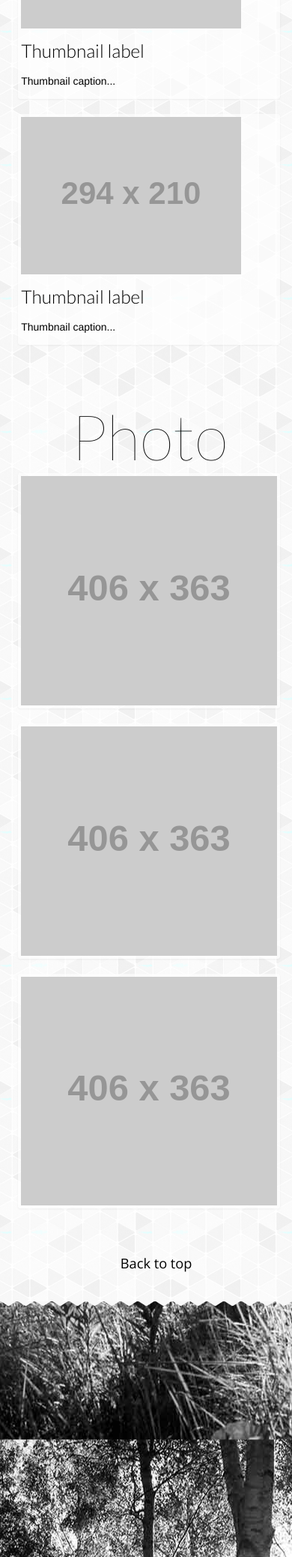
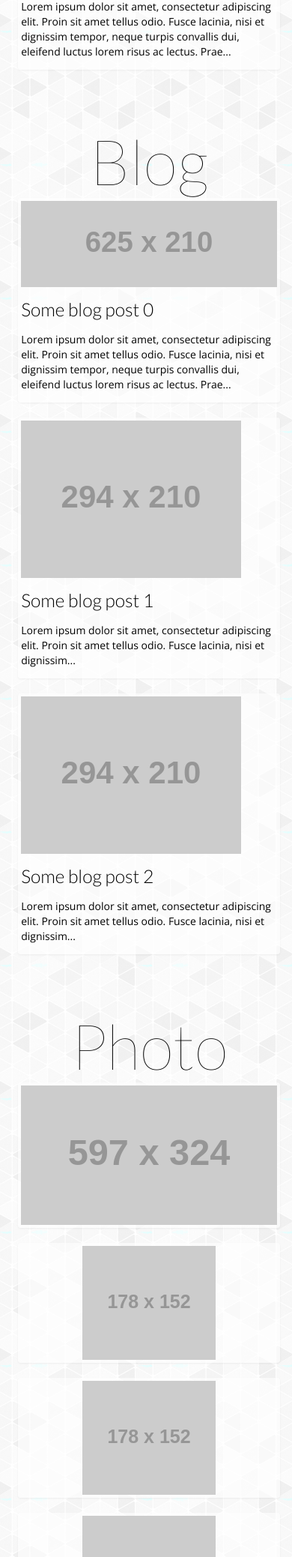
Before and after one commit to Dinoshauer/mackwerk, a Flask app: page / in a window 390 px wide. Shown: the part 4423-6500 px from the top of the page at 75% size. Run offline with Flask 2, Linux system fonts and the light colour scheme; grey boxes labelled with a size stand in for pictures from a placeholder-image service; some libraries are stand-ins or nearby versions; some web fonts are replaced.

Commit message:
Added static html templates and static jQuery versions for ease of mobility and reference. Home template is now ready for real data. Simplified the way dummy data is made in app.py home method

```diff
--- a/app.py
+++ b/app.py
@@ -2,13 +2,46 @@
 from flask import Flask, g, render_template, request, flash, redirect, url_for, jsonify
 
 app = Flask(__name__)
+app.jinja_env.add_extension('jinja2.ext.loopcontrols')
 app.secret_key = 'mackwerk201'
 
 # Home
 @app.route('/')
 @app.route('/home')
 def home():
-    return render_template('/home.htm')
+    work = []
+    workI = 0
+    while workI < 2:
+        case = {
+            'img':None,
+            'summary':'Lorem ipsum dolor sit amet, consectetur adipiscing elit. Proin sit amet tellus odio. Fusce lacinia, nisi et dignissim tempor, neque turpis convallis dui, eleifend luctus lorem risus ac lectus. Praesent aliquet gravida condimentum. Aenean luctus, enim sed placerat pellentesque, orci orci semper quam, sed posuere ligula turpis ut libero. Ut molestie nisl eu lorem tempor in egestas tortor rhoncus. Sed accumsan volutpat fringilla. Pellentesque vehicula ultrices nibh, at facilisis lorem tincidunt ac. In interdum sodales nulla nec hendrerit. Morbi rutrum, purus venenatis aliquam sollicitudin, mauris libero sollicitudin erat, ac fermentum sem enim eu augue. Vivamus pretium, quam id faucibus feugiat, libero elit elementum dolor, eget molestie leo libero id sem.',
+            'slug':'some-case-{0}'.format(workI)
+        }
+        work.append(case)
+        workI += 1
+
+    blog = []
+    blogI = 0
+    while blogI < 3:
+        post = {
+            'img':None,
+            'header':'Some blog post {0}'.format(blogI),
+            'summary':'Lorem ipsum dolor sit amet, consectetur adipiscing elit. Proin sit amet tellus odio. Fusce lacinia, nisi et dignissim tempor, neque turpis convallis dui, eleifend luctus lorem risus ac lectus. Praesent aliquet gravida condimentum. Aenean luctus, enim sed placerat pellentesque, orci orci semper quam, sed posuere ligula turpis ut libero. Ut molestie nisl eu lorem tempor in egestas tortor rhoncus. Sed accumsan volutpat fringilla. Pellentesque vehicula ultrices nibh, at facilisis lorem tincidunt ac. In interdum sodales nulla nec hendrerit. Morbi rutrum, purus venenatis aliquam sollicitudin, mauris libero sollicitudin erat, ac fermentum sem enim eu augue. Vivamus pretium, quam id faucibus feugiat, libero elit elementum dolor, eget molestie leo libero id sem.',
+            'slug':'some-blog-post-{0}'.format(blogI)
+        }
+        blog.append(post)
+        blogI += 1
+
+    photography = []
+    photoI = 0
+    while photoI < 7:
+        photo = {
+            'img':None,
+            'slug':'photo-{0}'.format(photoI)
+        }
+        photography.append(photo)
+        photoI += 1
+    return render_template('/home.htm', work = work, blog = blog, photography = photography)
 
 # Work
 @app.route('/work')
--- a/static/css/styles.css
+++ b/static/css/styles.css
@@ -188,6 +188,9 @@
     border: none;
     background-color: rgba(255,255,255, 0.6);
 }
+    .thumbnail p{
+        font-family: 'Open Sans', sans-serif;
+    }
 
 .row, .row-fluid {
     margin-top: 2%;
--- a/templates/home.htm
+++ b/templates/home.htm
@@ -1,3 +1,4 @@
+
 {% extends "template.htm" %}
 {% block headText %}
 	Hello.<br />
@@ -8,94 +9,92 @@
 {% block content %}
 <div class="container-fluid">
 	<!-- WORK SECTION -->
+	{% if work %}
 		<div class="row-fluid glyph-holder work">
 			<div class="span12 text-center">
-			<!--<i class="icon-desktop glyph"></i>-->
-			<a href="Cases.html" class="lato-hairline">Work</a>
+				<a href="{{ url_for('work') }}" class="lato-hairline">Work</a>
 			</div>
 		</div>
 		<div class="row-fluid">
 			<ul class="thumbnails">
+				{% for case in work %}
 					<li class="span6">
 						<div class="thumbnail">
-					<a href="Case.html">
+							<a href="{{ case['slug'] }}">
 								<img src="http://placekitten.com/625/250" alt="">
-						<p class="open-sans">Thumbnail caption...</p>
+								<p>{{ case['summary']|truncate(200, true) }}</p>
 							</a>
 						</div>
 					</li>
-			<li class="span6">
-				<div class="thumbnail">
-					<a href="Case.html">
-						<img src="http://placehold.it/625x250" alt="">
-						<p class="open-sans">Thumbnail caption...</p>
-					</a>
-				</div>
-			</li>
+				{% endfor %}
 			</ul>
 		</div>
+	{% endif %}
 	<!-- BLOG SECTION -->
+	{% if blog %}
 	<div class="row-fluid glyph-holder blog">
 		<div class="span12 text-center">
 			<!--<i class="icon-desktop glyph"></i>-->
-			<a href="Blog.html" class="lato-hairline">Blog posts</a>
+			<a href="{{ url_for('blog')}}" class="lato-hairline">Blog posts</a>
 		</div>
 	</div>
 	<div class="row-fluid">
 		<ul class="thumbnails">
+			{% for post in blog %}
+				{%- if loop.first %}
 					<li class="span6">
 						<div class="thumbnail">
-					<a href="BlogPost.html">
+							<a href="{{ post['slug'] }}">
 								<img src="http://placehold.it/625x210" alt="">
-						<h3 class="lato-u-bold">Thumbnail label</h3>
-						<p>Thumbnail caption...</p>
+								<h3 class="lato-u-bold">{{ post['header'] }}</h3>
+								<p>{{ post['summary']|truncate(200, true) }}</p>
 							</a>
 						</div>
 					</li>
+				{% else %}
 					<li class="span3">
 						<div class="thumbnail">
-					<a href="BlogPost.html">
+							<a href="{{ post['slug'] }}">
 								<img src="http://placehold.it/294x210" alt="">
-						<h3 class="lato-u-bold">Thumbnail label</h3>
-						<p>Thumbnail caption...</p>
+								<h3 class="lato-u-bold">{{ post['header'] }}</h3>
+								<p>{{ post['summary']|truncate(120, true) }}</p>
 							</a>
 						</div>
 					</li>
-			<li class="span3">
-				<div class="thumbnail">
-					<a href="BlogPost.html">
-						<img src="http://placehold.it/294x210" alt="">
-						<h3 class="lato-u-bold">Thumbnail label</h3>
-						<p>Thumbnail caption...</p>
-					</a>
-				</div>
-			</li>
+				{% endif %}
+			{% endfor %}
 		</ul>
 	</div>
+	{% endif %}
 	<!-- PHOTOGRAPHY SECTION -->
+	{% if photography %}
 		<div class="row-fluid glyph-holder photo">
 			<div class="span12 text-center">
 				<!--<i class="icon-desktop glyph"></i>-->
-			<a href="#" class="lato-hairline">Photographies</a>
+				<a href="{{ url_for('photography')}}" class="lato-hairline">Photographies</a>
 			</div>
 		</div>
 		<div class="row-fluid">
 			<ul class="thumbnails">
-			<li class="span4">
+				{% for photo in photography %}
+					{%- if loop.first %}
+						<li class="span6">
+							<a href="{{ photo['slug'] }}">
 								<div class="thumbnail">
-					<img src="http://placehold.it/406x363" alt="">
+									<img src="http://placehold.it/597x324" alt="">
 								</div>
+							</a>
 						</li>
-			<li class="span4">
+					{% else %}
+						<li class="span2">
+							<a href="{{ photo['slug'] }}">
 								<div class="thumbnail">
-					<img src="http://placehold.it/406x363" alt="">
+									<img src="http://placehold.it/178x152" alt="">
 								</div>
+							</a>
 						</li>
-			<li class="span4">
-				<div class="thumbnail">
-					<img src="http://placehold.it/406x363" alt="">
-				</div>
-			</li>
+					{% endif %}
+				{% endfor %}
 			</ul>
 		</div>
 		<div class="row-fluid">
@@ -106,5 +105,6 @@
 				</a>
 			</div>
 		</div>
+	{% endif %}
 </div>
 {% endblock %}
--- a/templates/template.htm
+++ b/templates/template.htm
@@ -44,10 +44,11 @@
         		data-stellar-vertical-offset="-200"
         		data-footer-bg-img="{{ headerBG }}">
         </footer>
-        <script type="text/javascript" src="http://ajax.googleapis.com/ajax/libs/jquery/1.7.2/jquery.min.js"></script>
+        <!-- Using old jquery because of bug in newer versions when calculating viewport height -->
+        <script type="text/javascript" src="{{ url_for('static', filename='js/jquery-1.7.2.min.js') }}"></script>
+        <script type="text/javascript" src="{{ url_for('static', filename='js/bootstrap.min.js') }}"></script>
+        <script type="text/javascript" src="{{ url_for('static', filename='js/jquery.stellar.min.js') }}"></script>
         <script type="text/javascript" src="https://google-code-prettify.googlecode.com/svn/loader/run_prettify.js?lang=css&skin=sons-of-obsidian"></script>
-        <script type="text/javascript" src="{{ url_for('static', filename='js/jquery.stellar.min.js') }}"></script>
-        <script type="text/javascript" src="{{ url_for('static', filename='js/bootstrap.min.js') }}"></script>
         <script type="text/javascript" src="{{ url_for('static', filename='js/jquery.lorem.js') }}"></script>
         <script type="text/javascript" src="{{ url_for('static', filename='js/app.js') }}"></script>
 		{# Page specific JS #}
```
Also changed, not shown: 1 other file. Lines whose indentation alone changed are shown as unchanged.
